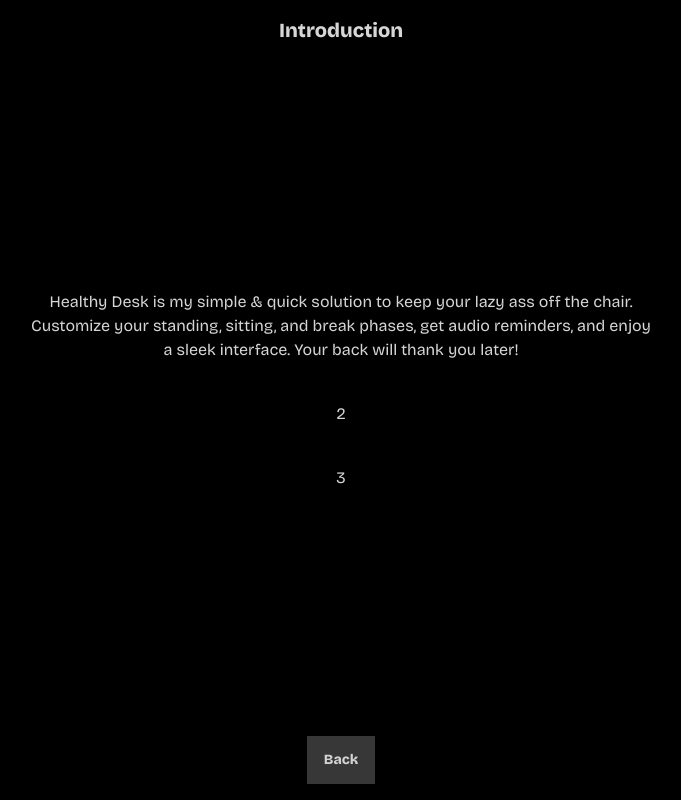
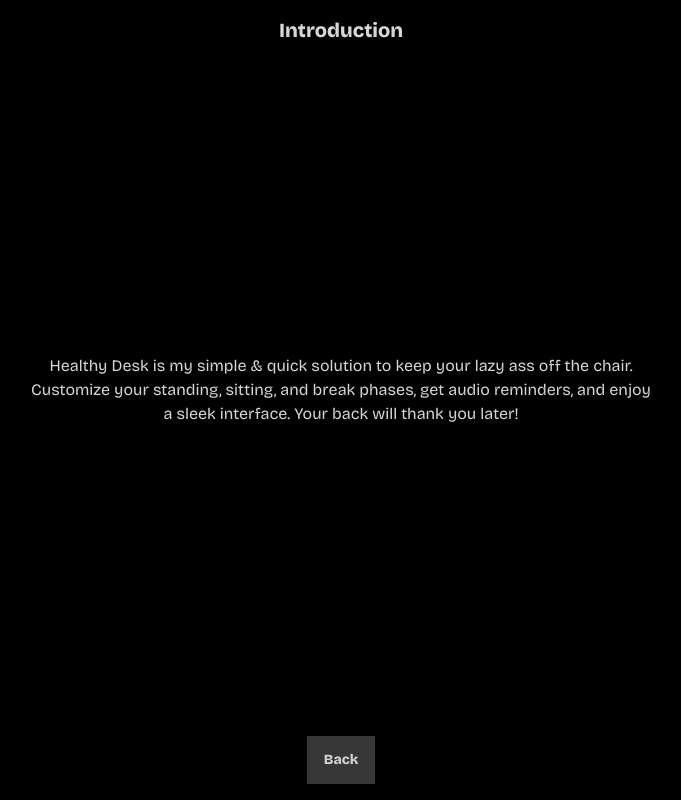
Before and after one commit to JonasHaas/healthy-desk, a Next.js app: page /help in a window 1280 px wide. Shown: the whole page, without its empty margins (299-980 px from the left). Built offline with nearby package versions, Linux system fonts and the light colour scheme.

Commit message:
remove empty sections

```diff
--- a/src/app/help/page.js
+++ b/src/app/help/page.js
@@ -14,12 +14,6 @@
         <section className='text-center'>
           Healthy Desk is my simple & quick solution to keep your lazy ass off the chair. Customize your standing, sitting, and break phases, get audio reminders, and enjoy a sleek interface. Your back will thank you later!
         </section>
-        <section>
-          2
-        </section>
-        <section>
-          3
-        </section>
       </main>
       <footer className="flex justify-between items-center gap-5 py-4 px-6">
         <Link href="/">
```
